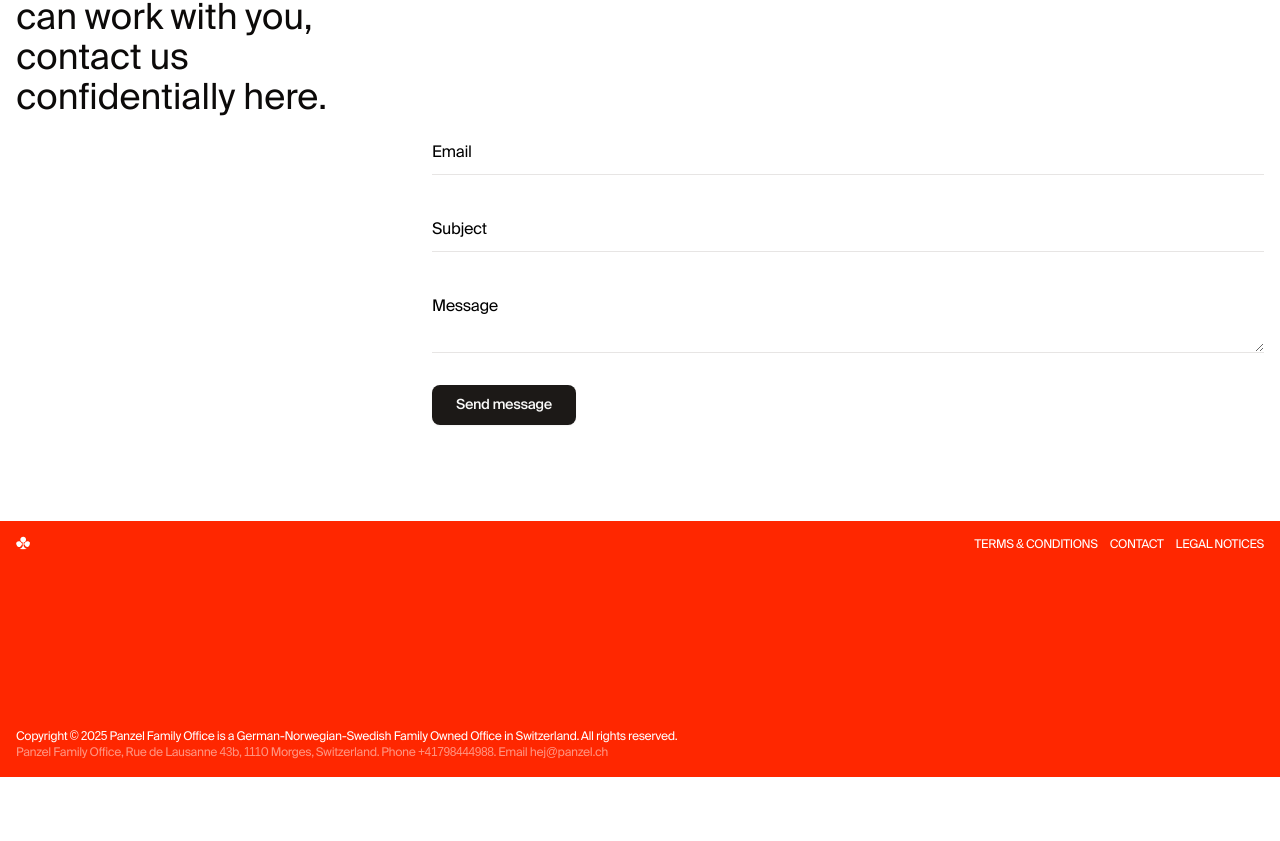
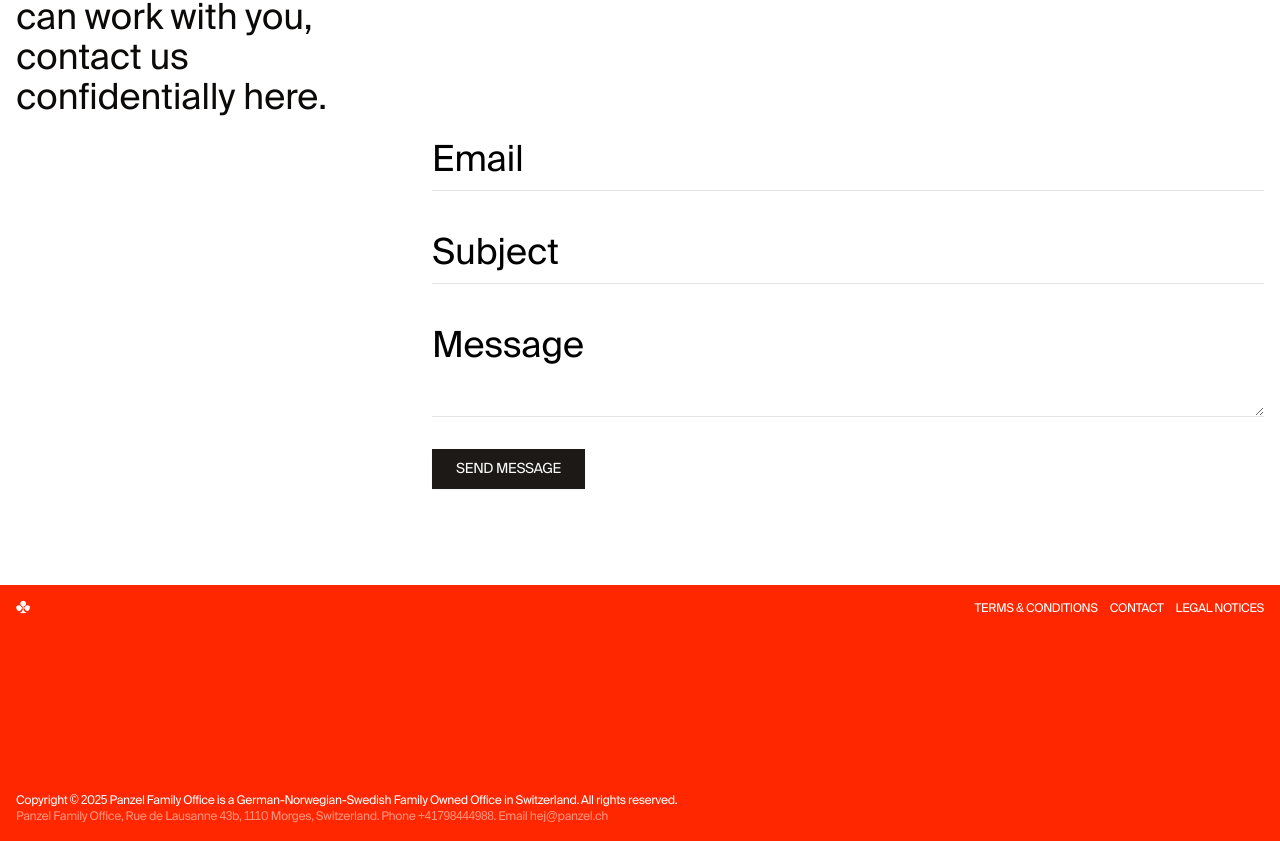
Before and after one commit to leandesigngmbh/panzel-family-office-2, a Next.js app: page / in a window 1280 px wide. Shown: the part 6770-7611 px from the top of the page. Before the commit the page ends 7547 px from the top, so only its background shows below. Built offline with nearby package versions, Linux system fonts and the light colour scheme.

Commit message:
modified contact and button

```diff
--- a/src/components/molecules/Contact.tsx
+++ b/src/components/molecules/Contact.tsx
@@ -28,7 +28,7 @@ const Contact = () => {
           <input
             type="email"
             id="email"
-            className="border-b border-gray-300 focus:ring-0 placeholder-black focus:outline-none focus:border-black block w-full py-2.5"
+            className="border-b text-4xl focus:ring-0 placeholder-black focus:outline-none focus:border-black block w-full py-2.5"
             placeholder="Email"
             required
           />
@@ -41,7 +41,7 @@ const Contact = () => {
           <input
             type="text"
             id="subject"
-            className="block py-2.5 w-full border-b border-gray-300 focus:ring-0 placeholder-black focus:outline-none focus:border-black"
+            className="block text-4xl py-2.5 w-full border-b focus:ring-0 placeholder-black focus:outline-none focus:border-black"
             placeholder="Subject"
             required
           />
@@ -53,7 +53,7 @@ const Contact = () => {
             </label> */}
           <textarea
             id="message"
-            className="block py-2.5 w-full border-b border-gray-300 focus:ring-0 placeholder-black focus:outline-none focus:border-black"
+            className="block text-4xl py-2.5 w-full border-b focus:ring-0 placeholder-black focus:outline-none focus:border-black"
             placeholder="Message"
           ></textarea>
         </div>
--- a/src/components/ui/button.tsx
+++ b/src/components/ui/button.tsx
@@ -5,7 +5,7 @@ import { cva, type VariantProps } from "class-variance-authority";
 import { cn } from "@/lib/utils";
 
 const buttonVariants = cva(
-  "inline-flex items-center justify-center gap-2 whitespace-nowrap rounded-md text-sm font-medium transition-all disabled:pointer-events-none disabled:opacity-50 [&_svg]:pointer-events-none [&_svg:not([class*='size-'])]:size-4 shrink-0 [&_svg]:shrink-0 outline-none focus-visible:border-ring focus-visible:ring-ring/50 focus-visible:ring-[3px] aria-invalid:ring-destructive/20 dark:aria-invalid:ring-destructive/40 aria-invalid:border-destructive",
+  "inline-flex items-center justify-center gap-2 whitespace-nowrap text-sm uppercase transition-all disabled:pointer-events-none disabled:opacity-50 [&_svg]:pointer-events-none [&_svg:not([class*='size-'])]:size-4 shrink-0 [&_svg]:shrink-0 outline-none focus-visible:border-ring focus-visible:ring-ring/50 focus-visible:ring-[3px] aria-invalid:ring-destructive/20 dark:aria-invalid:ring-destructive/40 aria-invalid:border-destructive",
   {
     variants: {
       variant: {
@@ -23,8 +23,8 @@ const buttonVariants = cva(
       },
       size: {
         default: "h-9 px-4 py-2 has-[>svg]:px-3",
-        sm: "h-8 rounded-md gap-1.5 px-3 has-[>svg]:px-2.5",
-        lg: "h-10 rounded-md px-6 has-[>svg]:px-4",
+        sm: "h-8 gap-1.5 px-3 has-[>svg]:px-2.5",
+        lg: "h-10 px-6 has-[>svg]:px-4",
         icon: "size-9",
       },
     },
```
